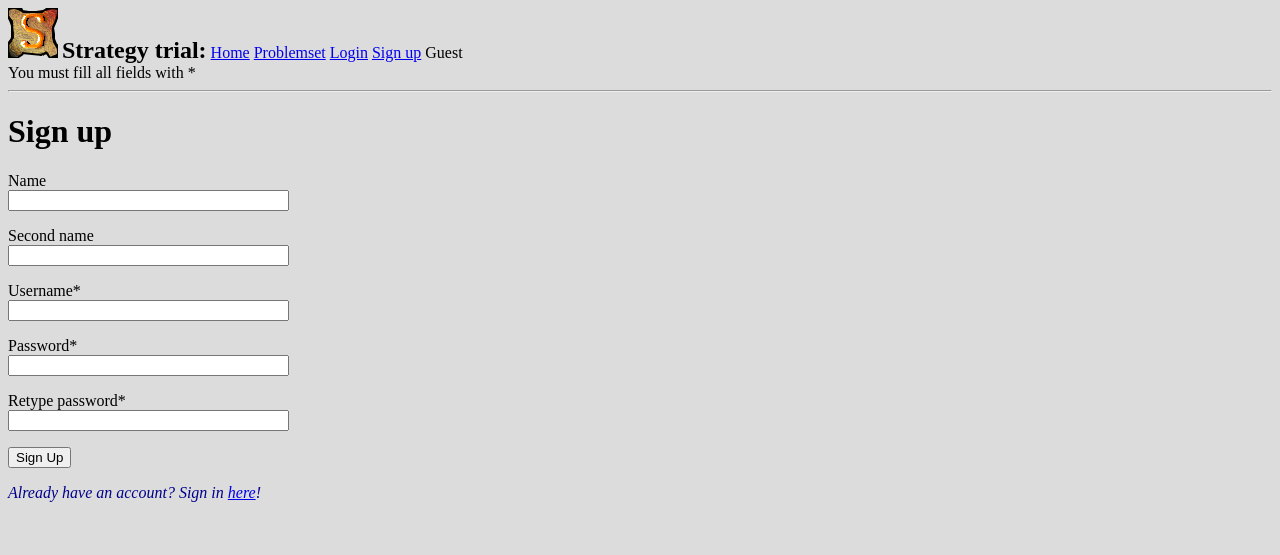
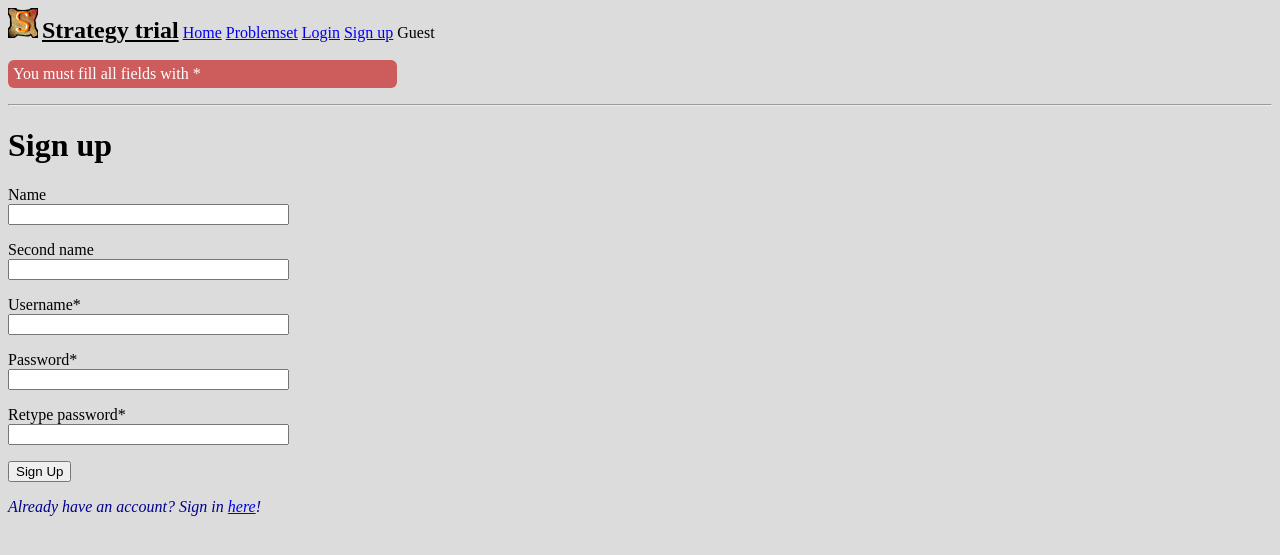
Before and after one commit to m20-sch57/strategy-trial, a Flask app: page /sign_up in a window 1280 px wide. Shown: the top 555 px of the page. Run offline with Flask 2, Linux system fonts and the light colour scheme; some libraries are stand-ins or nearby versions.

Commit message:
ST-139-design
1, 2, 3 - done

```diff
--- a/app/static/styles/trash.css
+++ b/app/static/styles/trash.css
@@ -16,3 +16,31 @@ th
     background-color: #4CAF50;
     color: white;
 }
+
+.headdarkgreen
+{
+    border: 1px solid #752791;
+    padding: 10px;
+    background-color: #C597D3;
+    color: #752791;
+    font-family: "Trebuchet MS", Arial, Helvetica, sans-serif;
+    border-collapse: collapse;
+    width: 20%;
+
+}
+
+.message
+{
+    border-radius: 6px;
+    padding: 5px;
+    background-color: #cd5c5c;
+    border-collapse: collapse;
+    width: 30%;
+    color: white;
+
+}
+
+.login
+{
+    color: #00008B; font-style: italic
+}
--- a/app/templates/base.html.j2
+++ b/app/templates/base.html.j2
@@ -1,6 +1,7 @@
 <html>
     <head>
         <link rel="stylesheet" type="text/css" href="{{url_for('static', filename='styles/trash.css')}}">
+        <link rel="shortcut icon" href="{{url_for('static', filename='pictures/iconpicture.png')}}" type="image/x-icon">
         {% if title %}
         <title>{{ title }}</title>
         {% else %}
@@ -9,8 +10,9 @@
     </head>
     <body bgcolor="#DCDCDC">
         <div>
-            <img src="{{ url_for('static',filename='pictures/pic.png') }}" alt="-_-">
-            <font size="5"><b>Strategy trial:</b></font>
+            <img src="{{ url_for('static',filename='pictures/headpicture.png') }}" alt="-_-">
+            <font size="5"><b><u>Strategy trial</u></b></font>
+            <a> </a>
             <a href="/home">Home</a>
             <a href="/problemset">Problemset</a>
             {% if info.logged_in == 0 %}
@@ -31,7 +33,9 @@
         </div>
         {% with messages = get_flashed_messages() %}
         {% for message in messages %}
-            {{ message }}
+            {% if message != "" %}
+                <p class="message">{{ message }}</p>
+            {% endif %}
         {% endfor %}
         {% endwith %}
         <hr>
--- a/app/templates/login.html.j2
+++ b/app/templates/login.html.j2
@@ -17,6 +17,6 @@
         </p>
     </form>
     <div>
-        <p style="color: #00008B; font-style: italic">No account? Create it <a href="/sign_up">here</a>!</p>
+        <p class="login">No account? Create it <a href="/sign_up">here</a>!</p>
     </div>
 {% endblock %}
--- a/app/templates/sign_up.html.j2
+++ b/app/templates/sign_up.html.j2
@@ -31,6 +31,6 @@
         </p>
     </form>
     <div>
-        <p style="color: #00008B; font-style: italic">Already have an account? Sign in <a href="/login">here</a>!</p>
+        <p class="login">Already have an account? Sign in <a href="/login">here</a>!</p>
     </div>
 {% endblock %}
```
Also changed, not shown: app/templates/problem.html.j2 (+17 -14 lines), app/static/pictures/headpicture.png (added), app/static/pictures/iconpicture.png (added), app/static/pictures/pic.png (deleted).
